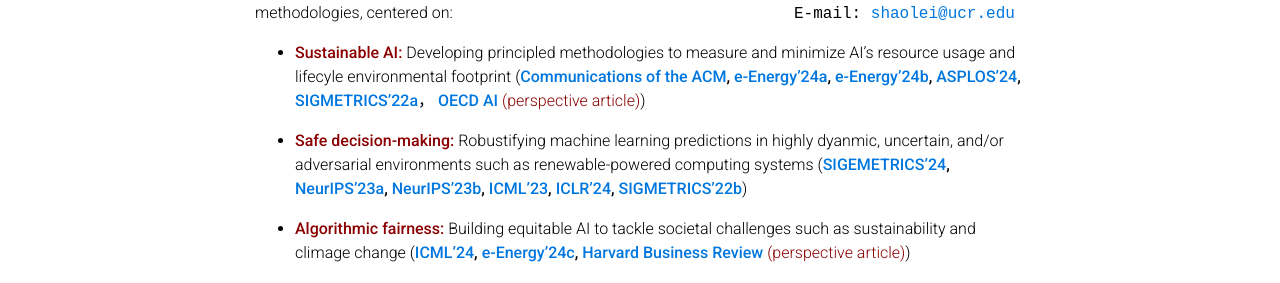
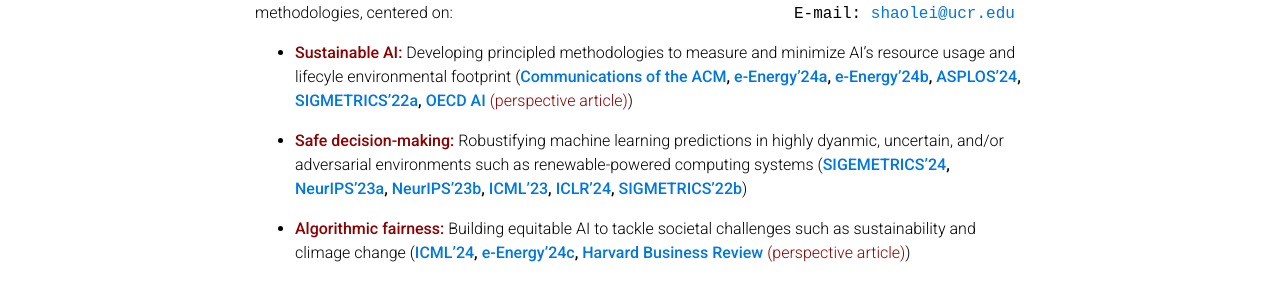
Before and after one commit to shaoleiren/shaoleiren.github.io, a Jekyll site: the page built from _pages/about.md, in a window 1280 px wide and 900 px high, scrolled down 336 px. Shown: the part 169-452 px from the top of the window. Built offline with Jekyll 4.4.1, drawn with Linux system fonts in a browser that asks for light colours; full-size pictures stand in for the smaller copies a plugin makes; comment, search, counter and statistics services are not loaded; a style sheet for code colours, icons or effects is not loaded.

Commit message:
Update about.md

```diff
--- a/_pages/about.md
+++ b/_pages/about.md
@@ -28,8 +28,7 @@
 AI for equitable and robust deployment in high-stakes environments. Towards this goal, I study both algorithmic foundations and empirical methodologies, centered on:
 
 
-- **<span style="color:darkred;">Sustainable AI:</span>** Developing principled methodologies to measure and minimize AI's resource usage and lifecyle environmental footprint (**[Communications of the ACM](https://arxiv.org/abs/2304.03271), [e-Energy'24a](https://arxiv.org/abs/2405.17469), [e-Energy'24b](https://arxiv.org/abs/2311.03615), [ASPLOS'24](https://dl.acm.org/doi/abs/10.1145/3620665.3640374), [SIGMETRICS'22a](https://arxiv.org/abs/2111.01203)，
-[OECD AI <span style="font-weight:lighter;color:darkred;">(perspective article)</span>](https://oecd.ai/en/wonk/how-much-water-does-ai-consume)**)
+- **<span style="color:darkred;">Sustainable AI:</span>** Developing principled methodologies to measure and minimize AI's resource usage and lifecyle environmental footprint (**[Communications of the ACM](https://arxiv.org/abs/2304.03271), [e-Energy'24a](https://arxiv.org/abs/2405.17469), [e-Energy'24b](https://arxiv.org/abs/2311.03615), [ASPLOS'24](https://dl.acm.org/doi/abs/10.1145/3620665.3640374), [SIGMETRICS'22a](https://arxiv.org/abs/2111.01203), [OECD AI <span style="font-weight:lighter;color:darkred;">(perspective article)</span>](https://oecd.ai/en/wonk/how-much-water-does-ai-consume)**)
 
 - **<span style="color:darkred;">Safe decision-making:</span>** Robustifying machine learning predictions in highly dyanmic, uncertain, and/or adversarial environments such as renewable-powered computing systems (**[SIGEMETRICS'24](https://arxiv.org/abs/2401.04340), [NeurIPS'23a](https://arxiv.org/abs/2311.01568), [NeurIPS'23b](https://arxiv.org/abs/2310.20098), [ICML'23](https://arxiv.org/abs/2306.00172), [ICLR'24](https://openreview.net/pdf?id=e2YOVTenU9), [SIGMETRICS'22b](https://arxiv.org/abs/2204.08572)**)
 
```
